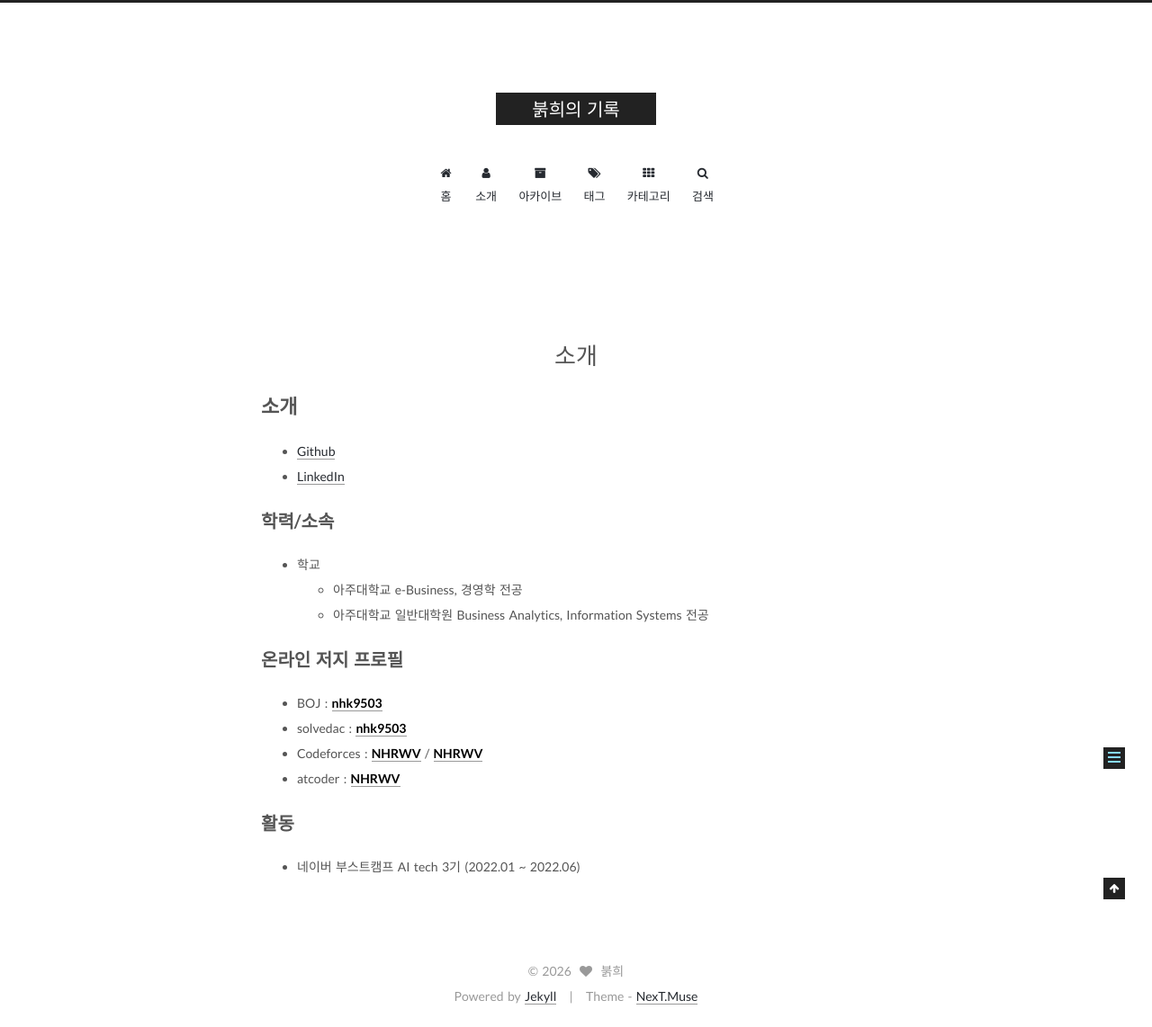
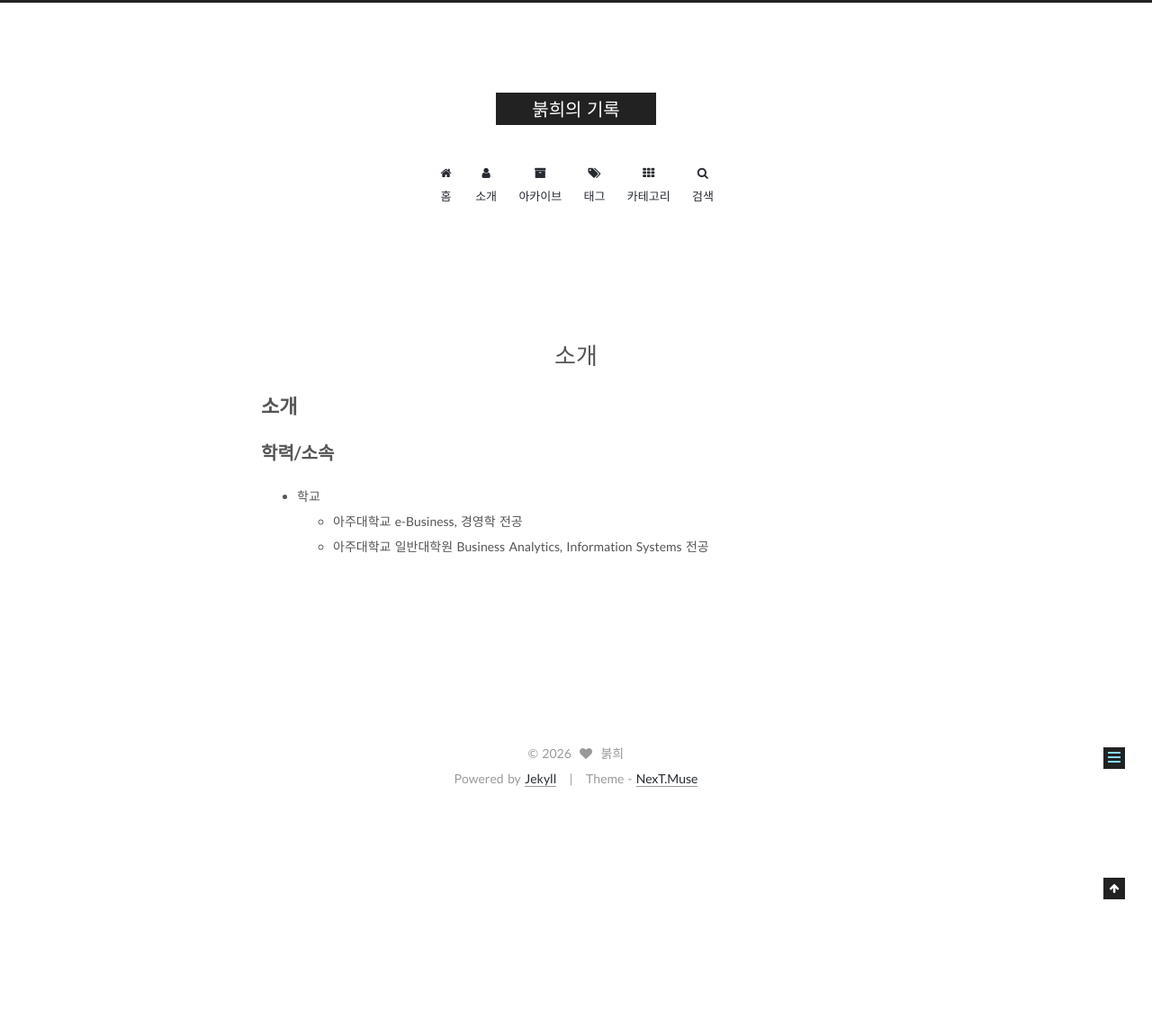
Before and after one commit to NHRWV/nhrwv.github.io, a Jekyll site: the page built from about/index.md, in a window 1280 px wide. Shown: the whole page at 90% size. Built offline with Jekyll 4.4.1, drawn with Linux system fonts in a browser that asks for light colours; nearby versions of some CDN libraries; comment, search, counter and statistics services are not loaded; our own code applies the rules of GitHub Pages for plain Markdown files; after the commit the page ends 900 px from its top, so only the background shows below that.

Commit message:
Update index.md
내용 숨김

```diff
--- a/about/index.md
+++ b/about/index.md
@@ -4,19 +4,23 @@ type: about
 ---
 
 ## 소개
-
+<!--
 - [Github](https://github.com/NHRWV)
 - [LinkedIn](https://www.linkedin.com/in/nhrwv/)
 
+codeforces_id="NHRWV" atcoder_id="NHRWV"
+-->
 
 ### 학력/소속
 * 학교
   * 아주대학교 e-Business, 경영학 전공
   * 아주대학교 일반대학원 Business Analytics, Information Systems 전공
 
+<!--
 ### 온라인 저지 프로필
-{% include judge_profile.html boj_id="nhk9503" codeforces_id="NHRWV" atcoder_id="NHRWV" %}
+{% include judge_profile.html boj_id="nhk9503" %}
 
 
 ### 활동
 * 네이버 부스트캠프 AI tech 3기 (2022.01 ~ 2022.06)
+-->
```
